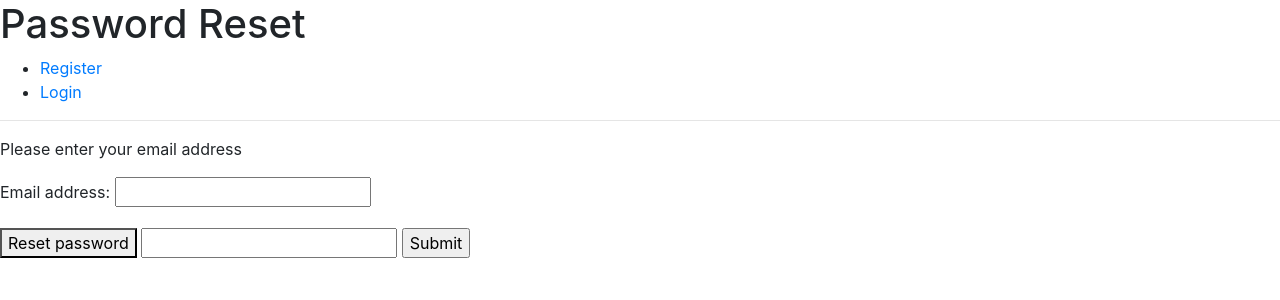
After one commit to Rudancy/django_ecommerce, a Django app: a page that uses templates/base.html in a window 1280 px wide. The commit adds this page. Shown: the top 300 px of the page. Run offline with Django 3.2, Linux system fonts and the light colour scheme; some libraries are stand-ins or nearby versions.

Commit message:
password-reset functionality set up

```diff
--- a/accounts/templates/login.html
+++ b/accounts/templates/login.html
@@ -6,4 +6,8 @@
     {% csrf_token %} {{ login_form }}
     <button type="submit">Login</button>
 </form>
+
+<p><a href="{% url 'password_reset' %}">Reset Password</a></p>
+
+
 {% endblock %}
--- /dev/null
+++ b/accounts/url_reset.py
@@ -0,0 +1,11 @@
+from django.conf.urls import url
+from django.urls import reverse_lazy
+from django.contrib.auth.views import password_reset, password_reset_done, password_reset_confirm, password_reset_complete
+
+urlpatterns = [
+    url('^$', password_reset, {'post_reset_redirect': reverse_lazy('password_reset_done')}, name='password_reset'),
+    url(r'^done/$', password_reset_done, name='password_reset_done'),
+    url(r'^(?P<uidb64>[0-9A-Za-z]+)-(?P<token>.+)/$', password_reset_confirm,
+        {'post_reset_redirect': reverse_lazy('password_reset_complete')}, name='password_reset_confirm'),
+    url('^complete/$', password_reset_complete, name='password_reset_complete')
+]
--- /dev/null
+++ b/accounts/urls.py
@@ -0,0 +1,11 @@
+from django.conf.urls import url, include
+from accounts.views import logout, login, registration, user_profile
+from accounts import url_reset
+
+urlpatterns = [
+    url(r'^logout/', logout, name="logout"),
+    url(r'^login/', login, name="login"),
+    url(r'^register/', registration, name="registration"),
+    url(r'^profile/$', user_profile, name="profile"),
+    url(r'^password-reset/', include(url_reset))
+]
--- a/ecommerce/urls.py
+++ b/ecommerce/urls.py
@@ -12,15 +12,15 @@ Including another URLconf
     1. Import the include() function: from django.conf.urls import url, include
     2. Add a URL to urlpatterns:  url(r'^blog/', include('blog.urls'))
 """
-from django.conf.urls import url
+from django.conf.urls import url, include
 from django.contrib import admin
-from accounts.views import index, logout, login, registration, user_profile
+from accounts.views import index
+from accounts import urls as accounts_urls
+
 
 urlpatterns = [
     url(r'^admin/', admin.site.urls),
     url(r'^$', index, name="index"),
-    url(r'^accounts/logout/$', logout, name="logout"),
-    url(r'^accounts/login/$', login, name="login"),
-    url(r'^accounts/register/$', registration, name="registration"),
-    url(r'^accounts/profile/$', user_profile, name="profile")
+    url(r'accounts/', include(accounts_urls))
+
 ]
--- a/templates/base.html
+++ b/templates/base.html
@@ -5,6 +5,10 @@
     <meta charset="UTF-8">
     <meta name="viewport" content="width=device-width, initial-scale=1.0">
     <meta http-equiv="X-UA-Compatible" content="ie=edge">
+    <link rel="stylesheet" href="https://maxcdn.bootstrapcdn.com/bootstrap/4.0.0/css/bootstrap.min.css" integrity="sha384-Gn5384xqQ1aoWXA+058RXPxPg6fy4IWvTNh0E263XmFcJlSAwiGgFAW/dAiS6JXm" crossorigin="anonymous">
+    <script src="https://maxcdn.bootstrapcdn.com/bootstrap/4.0.0/js/bootstrap.min.js" integrity="sha384-JZR6Spejh4U02d8jOt6vLEHfe/JQGiRRSQQxSfFWpi1MquVdAyjUar5+76PVCmYl" crossorigin="anonymous"></script>
+    <script src="https://code.jquery.com/jquery-3.2.1.slim.min.js" integrity="sha384-KJ3o2DKtIkvYIK3UENzmM7KCkRr/rE9/Qpg6aAZGJwFDMVNA/GpGFF93hXpG5KkN" crossorigin="anonymous"></script>
+    <script src="https://cdnjs.cloudflare.com/ajax/libs/popper.js/1.12.9/umd/popper.min.js" integrity="sha384-ApNbgh9B+Y1QKtv3Rn7W3mgPxhU9K/ScQsAP7hUibX39j7fakFPskvXusvfa0b4Q" crossorigin="anonymous"></script>
     <title>{% block page_title %}{% endblock %}</title>
 </head>
 
--- /dev/null
+++ b/templates/registration/password_reset_form.html
@@ -0,0 +1,27 @@
+{% extends 'base.html' %} {% block page_title %}Password Reset Page{% endblock %} {% block page_heading %}Password Reset {% endblock %}
+
+
+{% block content %}
+
+<form method="post">
+    <p>
+        Please enter your email address
+    </p>
+
+    {% csrf_token %}
+
+    {{ form.email.errors }}
+
+    <p>
+        <label for="id_email">Email address:</label>
+        {{form.email}}
+    </p>
+
+    <button>Reset password</button>
+
+
+    <input type="text" name=""/>
+    <input type="submit" value="Submit"/>
+</form>
+
+{% endblock %}
```
Also changed, not shown: ecommerce/settings.py (+7 -0 lines), 1 other file.
